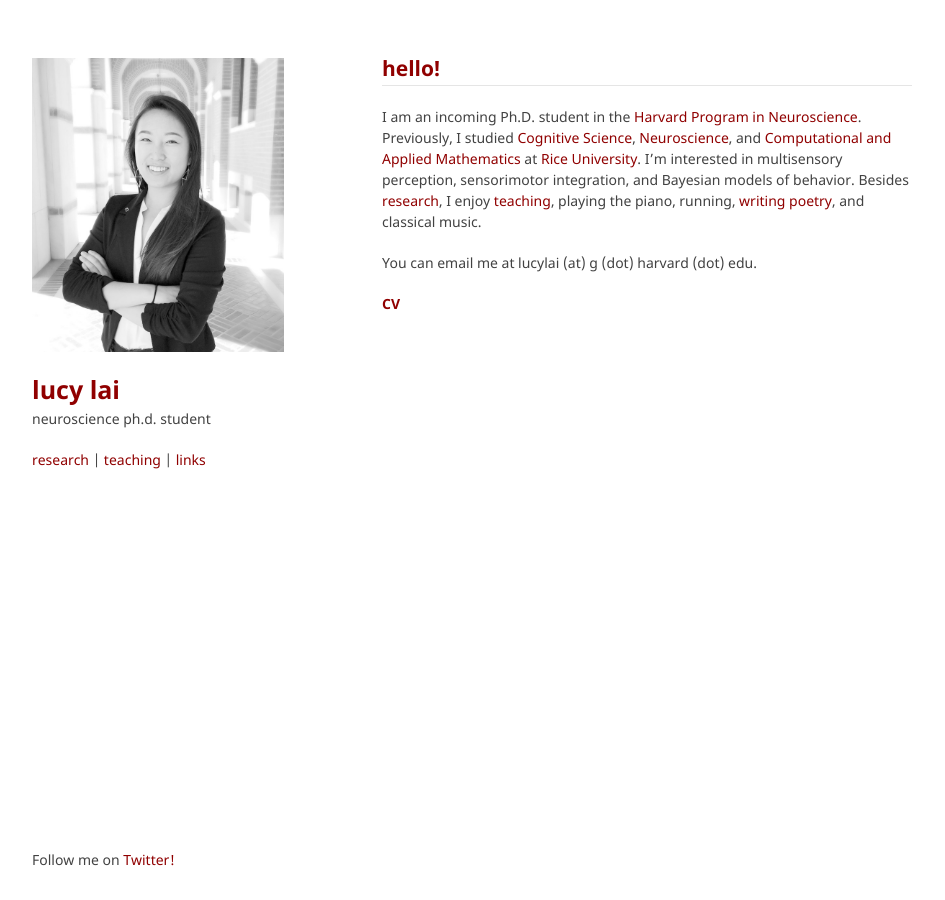
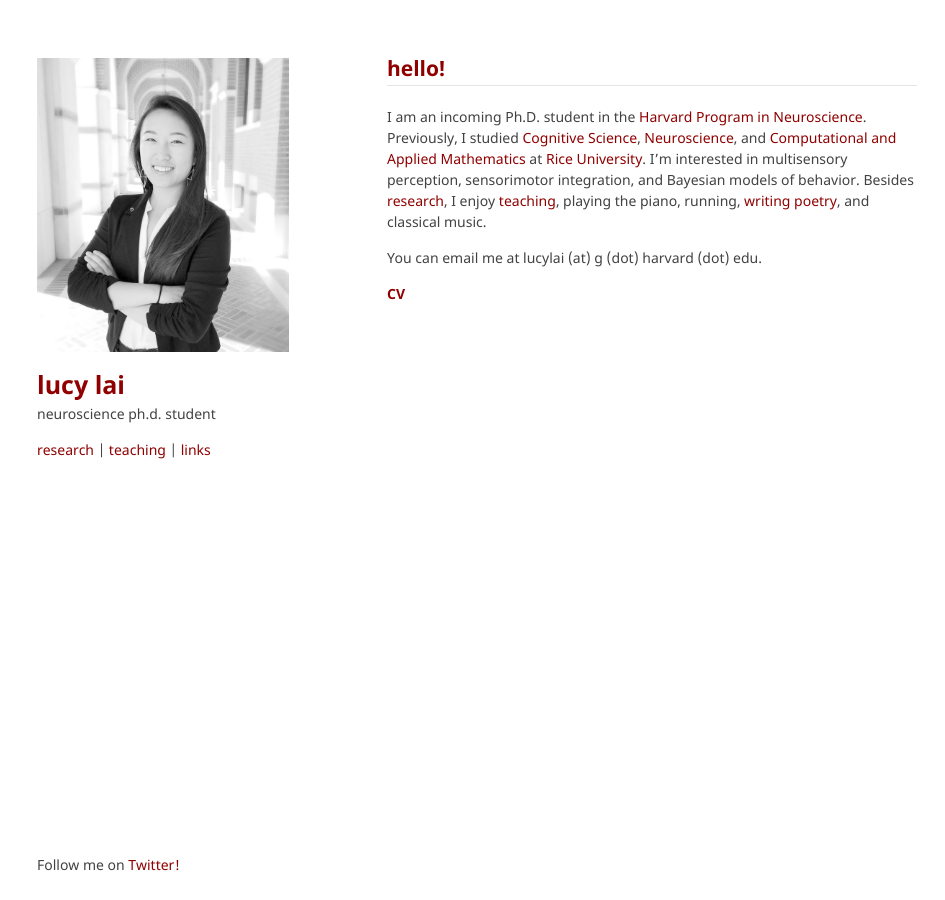
Before and after one commit to lucylai96/lucylai96.github.io, a Jekyll site: the page built from index.md, in a window 1280 px wide. Shown: the whole page, without its empty margins (168-1113 px from the left). Built offline with Jekyll 4.4.1, drawn with Linux system fonts in a browser that asks for light colours; our own code applies the rules of GitHub Pages for plain Markdown files.

Commit message:
Update jekyll-theme-minimal.scss

```diff
--- a/_sass/jekyll-theme-minimal.scss
+++ b/_sass/jekyll-theme-minimal.scss
@@ -3,7 +3,10 @@
 
 body {
   background-color: #fff;
-  padding:50px;
+  padding-top: 50px;
+    padding-right: 40px;
+    padding-bottom: 20px;
+    padding-left: 50px;
   font: 14px/1.5 "Noto Sans", "Helvetica Neue", Helvetica, Arial, sans-serif;
   color:#424242;
   font-weight:300;
@@ -20,7 +23,7 @@
 }
 
 p, ul, ol, table, pre, dl {
-  margin:0 0 20px;
+  margin:0 0 15px;
 }
 
 h1, h2, h3 {
```
